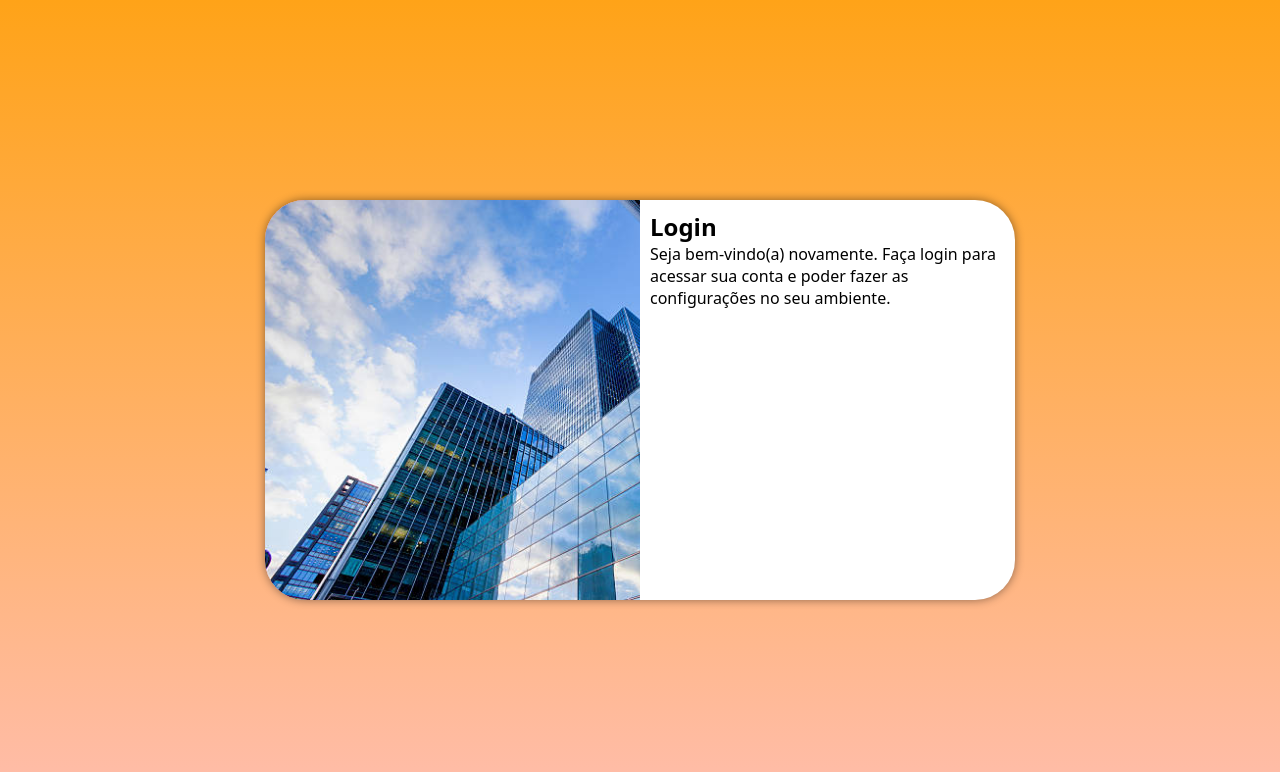
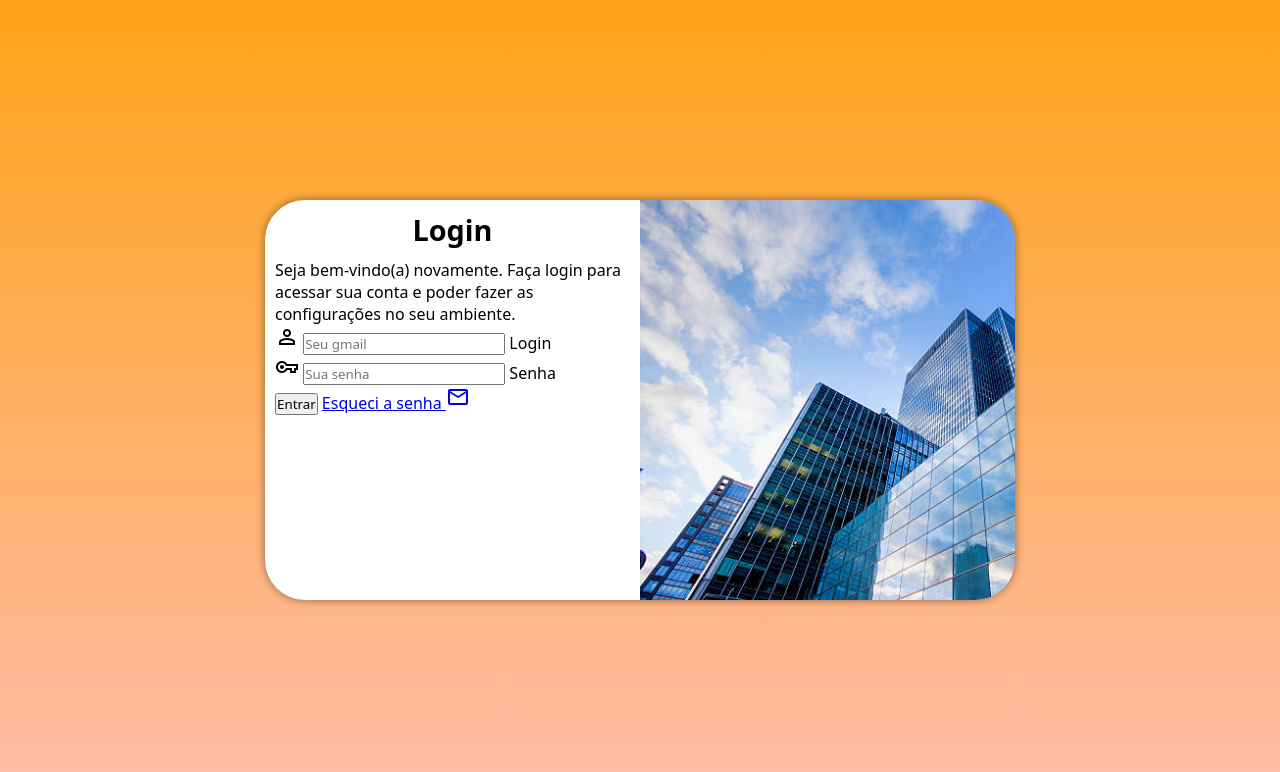
Before and after one commit to franciscopaulinogaspar/Projecto-Login, a plain HTML site: page index.html in a window 1280 px wide. Drawn offline with nearby package versions, Linux system fonts and the light colour scheme.

Commit message:
Actualixei o formulário do login

```diff
--- a/estilos/media-quiry.css
+++ b/estilos/media-quiry.css
@@ -40,14 +40,20 @@ Grandes Telas: de 768 até 992px*/
 
     }
     section#login > div#imagens{
-        float: left;
+        float: right;
         width: 50%;
         height: 100%;
 
     }
     section#login > div#formulario{
-        float: right;
+        float: left;
         width:50%;
     }
+    div#formulario >h1{
+        font-size: 1.8em;
+    }
+    div#formulario > p{
+        font-size: 1em;
 
+    }
 }
--- a/estilos/style.css
+++ b/estilos/style.css
@@ -46,3 +46,12 @@ section#login > div#formulario{
     padding: 10px;
 
 }
+
+div#formulario >h1 {
+    text-align: center;
+    margin-bottom: 10px ;
+}
+div#formulario > p{
+    font-size: 0.9em;
+
+}
--- a/index.html
+++ b/index.html
@@ -4,6 +4,7 @@
     <meta charset="UTF-8">
     <meta name="viewport" content="width=device-width, initial-scale=1.0">
     <title>Login</title>
+    <link href="https://fonts.googleapis.com/css2?family=Material+Symbols+Outlined" rel="stylesheet" />
     <link rel="stylesheet" href="estilos/style.css">
     <link rel="stylesheet" href="estilos/media-quiry.css">
 </head>
@@ -16,7 +17,26 @@
                 <h1>Login</h1>
                 <p>Seja bem-vindo(a) novamente. Faça login para acessar sua conta e poder fazer as configurações no seu ambiente.</p>
                 <form action="login.php" method="post">
+                    <div class="campo1" autocomplete="on">
+                        <span class="material-symbols-outlined">
+                            person
+                            </span>
+                        <input type="email" name="login" id="ilogin" placeholder="Seu gmail" autocomplete="email" required maxlength="30">
+                        <label for="ilogin">Login</label>
+                    </div>
+                    <div class="campo">
+                        <span class="material-symbols-outlined">
+                            vpn_key
+                            </span>
+                      <input type="password" name="senha" id="isenha" placeholder="Sua senha" autocomplete="current-password" required minlength="8" maxlength="20" >
 
+                      <label for="isenha">Senha</label>
+                    </div>
+                    <input type="submit" value="Entrar">
+                   <a href="esqueci.htmnl">Esqueci a senha <span class="material-symbols-outlined">
+                    mail
+                    </span>
+                </a>
                 </form>
             </div>
        </section>
```
